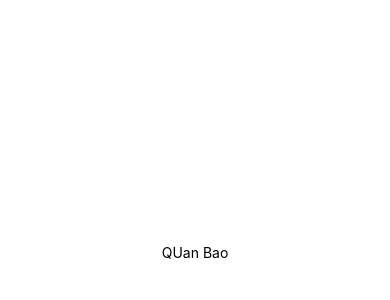
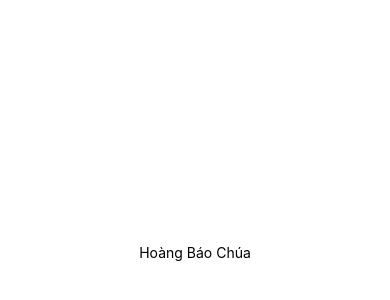
Before and after one commit to QuanVPIT/AppleShop, a React Native app in the folder AppleShop_FE/: screen / in a window 390 px wide. Shown: the part 170-470 px from the top of the page. Built offline with nearby package versions, Linux system fonts and the light colour scheme.

Commit message:
It's true

```diff
--- a/AppleShop_FE/App.js
+++ b/AppleShop_FE/App.js
@@ -4,7 +4,7 @@ import { StyleSheet, Text, View } from 'react-native';
 export default function App() {
   return (
     <View style={styles.container}>
-      <Text>QUan Bao</Text>
+      <Text>Hoàng Báo Chúa</Text>
       <StatusBar style="auto" />
     </View>
   );
```
